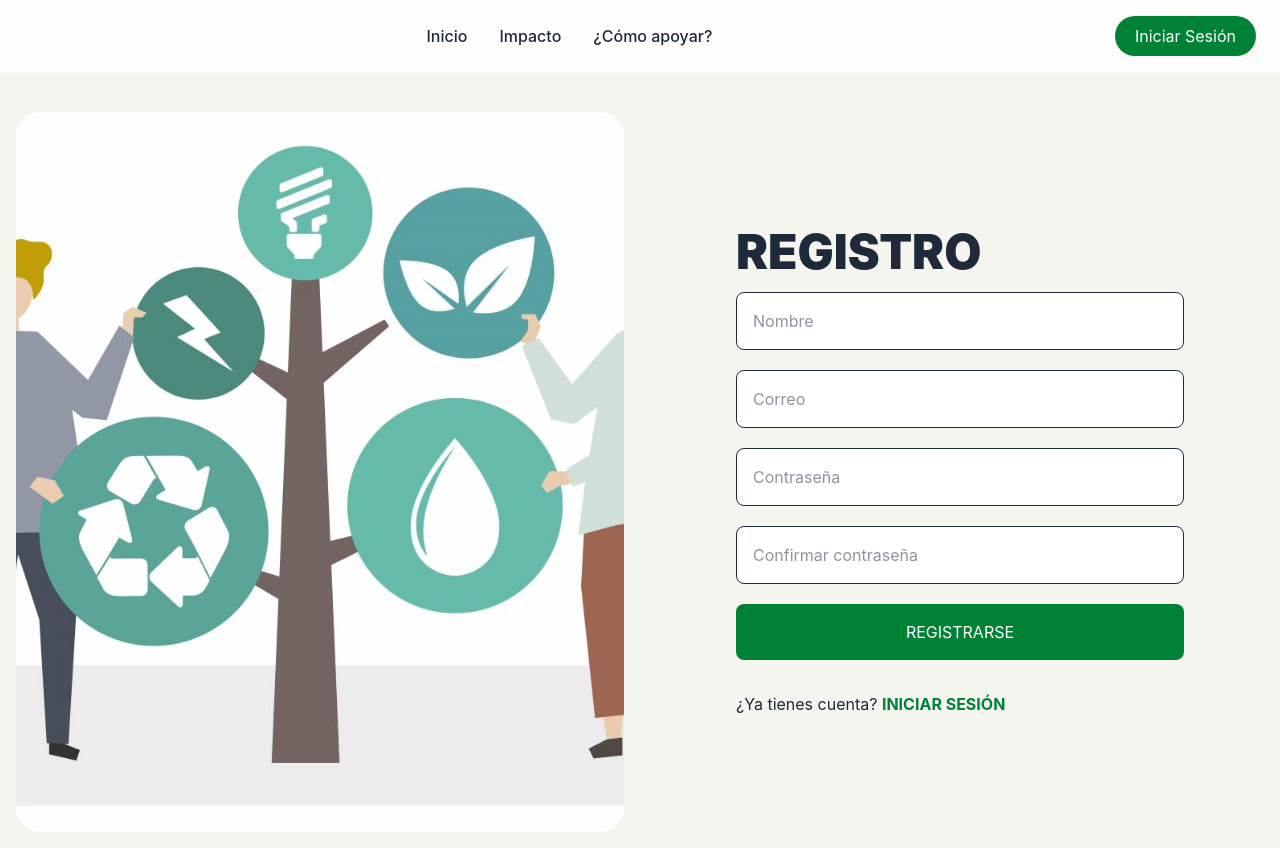
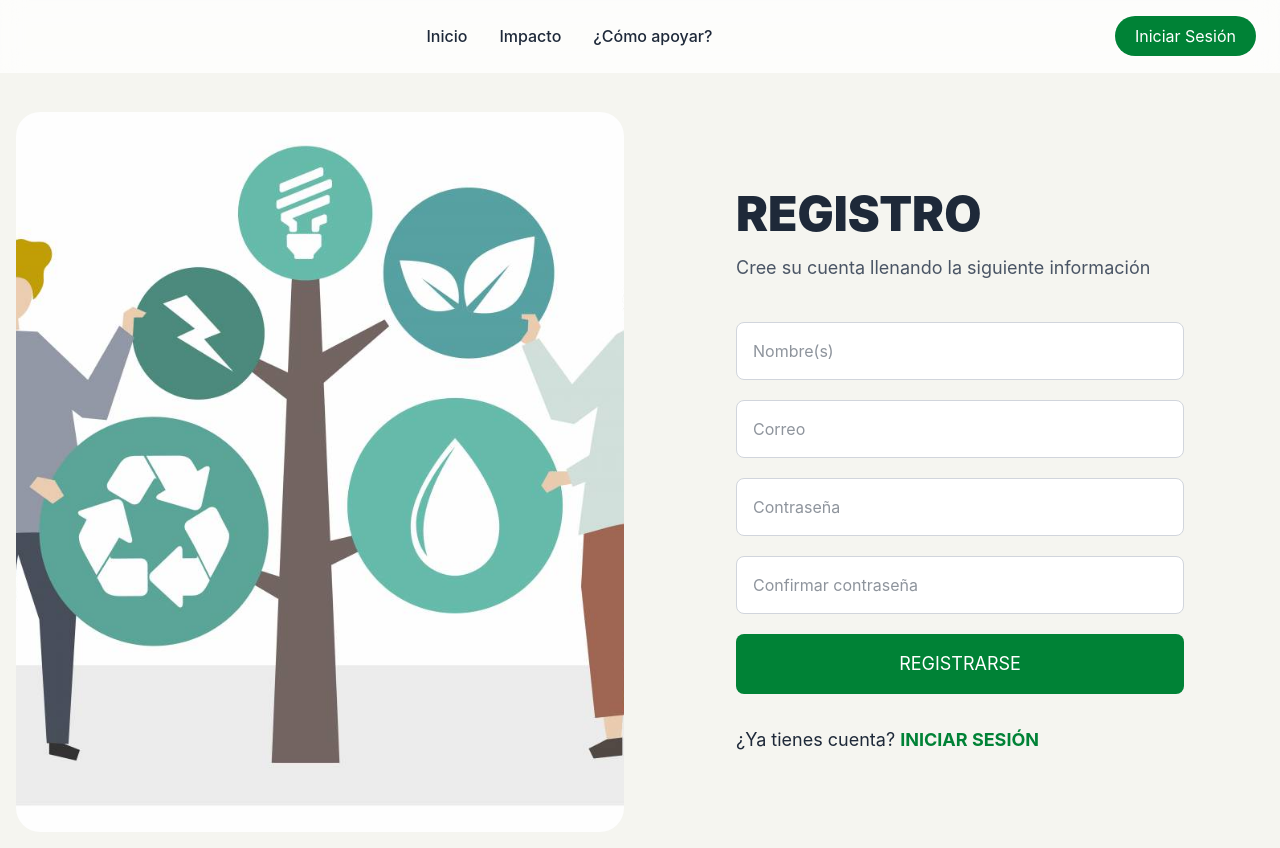
Before and after one commit to sahicr105/Proyecto_ods_22769, a React (Vite) app: page /login in a window 1280 px wide. Both pictures are taken after a click on the element "CREAR". Built offline with nearby package versions, Linux system fonts and the light colour scheme; no server answers.

Commit message:
loginGoogle

```diff
--- a/src/Sesion/Login.jsx
+++ b/src/Sesion/Login.jsx
@@ -5,8 +5,6 @@ import {
   createUserWithEmailAndPassword,
   signInWithEmailAndPassword,
   updateProfile,
-  setPersistence,
-  browserSessionPersistence,
 } from "firebase/auth";
 
 import {
@@ -15,201 +13,125 @@ import {
 } from "firebase/firestore";
 
 import { auth, provider, db } from "../firebase";
-
 import Navbar from "../components/Navbar";
 import eco from "../assets/form.jpg";
 
-
 function Login() {
-
   const [register, setRegister] = useState(false);
-
 
   // LOGIN
   const [loginEmail, setLoginEmail] = useState("");
   const [loginPassword, setLoginPassword] = useState("");
 
-
   // REGISTRO
-  const [nombre, setNombre] = useState("");
+  const [nombre, setNombre] = useState("")
   const [correo, setCorreo] = useState("");
   const [password, setPassword] = useState("");
   const [confirmar, setConfirmar] = useState("");
 
-
-
-  // GOOGLE LOGIN
+  // GOOGLE
 const loginGoogle = async () => {
 
   try {
 
-      await setPersistence(
-        auth,
-        browserSessionPersistence
-      );
+    provider.setCustomParameters({
+      prompt: "login"
+    });
 
-
-      await signInWithPopup(
-        auth,
-        provider
-      );
-
+    await signInWithPopup(auth, provider);
 
   } catch (error) {
 
     console.error(error);
+    alert("Error iniciando sesión con Google");
 
   }
 
 };
 
-
-
-
   // LOGIN EMAIL
   const loginEmailPassword = async () => {
-
     try {
-
-      await setPersistence(
-        auth,
-        browserSessionPersistence
-      );
-
-
       await signInWithEmailAndPassword(
         auth,
         loginEmail,
         loginPassword
       );
-
-
-    } catch(error) {
-
+    } catch (error) {
       console.error(error);
-
       alert("Correo o contraseña incorrectos");
-
     }
-
   };
-
-
-
 
   // REGISTRO
   const registrar = async () => {
 
-
-    if(
+    if (
       !nombre ||
       !correo ||
       !password ||
       !confirmar
-    ){
-
+    ) {
       return alert("Complete todos los campos");
-
     }
 
-
-
-    if(password !== confirmar){
-
+    if (password !== confirmar) {
       return alert("Las contraseñas no coinciden");
-
     }
 
-
-
+    // VALIDACION SEGURA
     const passwordRegex =
       /^(?=.*[A-Za-z])(?=.*\d)(?=.*[@$!%*#?&._-])[A-Za-z\d@$!%*#?&._-]{8,}$/;
 
-
-
-    if(!passwordRegex.test(password)){
+    if (!passwordRegex.test(password)) {
 
       return alert(
         "La contraseña debe tener mínimo 8 caracteres, 1 letra, 1 número y 1 símbolo"
       );
-
     }
 
-
-
     try {
-
-
       const userCredential =
         await createUserWithEmailAndPassword(
           auth,
           correo,
           password
         );
-
-
       const user = userCredential.user;
 
+      // NOMBRE
+      await updateProfile(user, {
+        displayName: nombre,
+      });
 
-
-      await updateProfile(
-        user,
-        {
-          displayName: nombre
-        }
-      );
-
-
-
-      await setDoc(
-        doc(db,"usuarios",user.uid),
-        {
+      // FIRESTORE
+      await setDoc(doc(db, "usuarios", user.uid), {
 
         nombre,
         correo,
-          uid:user.uid,
-
-          botellas:0,
-          bolsas:0,
-          desperdicios:0,
-
-          total:0,
-
-          primerImpacto:null
-
-        }
-      );
-
-
+        uid: user.uid,
+        botellas: 0,
+        bolsas: 0,
+        desperdicios: 0,
+        total: 0,
+        primerImpacto: null,
+      });
 
       alert("Cuenta creada exitosamente");
 
-
-
-    } catch(error){
-
+    } catch (error) {
       console.error(error);
-
       alert("Error al crear cuenta");
-
     }
-
-
   };
 
-
-
-
   return (
-
     <>
-
       <Navbar />
-
 
       <div className="min-h-screen pt-24 grid md:grid-cols-2 bg-[#f5f5f0]">
 
-
+        {/* IZQUIERDA */}
         <div className="hidden md:flex items-center justify-center p-4">
 
           <img
@@ -220,230 +142,160 @@ function Login() {
 
         </div>
 
-
-
-
+        {/* DERECHA */}
         <div className="flex items-center justify-center px-8 py-10">
-
 
           <div className="w-full max-w-md">
 
-
+            {/* LOGIN */}
             {!register ? (
-
               <>
-
 
                 <h1 className="text-5xl font-black mb-4">
                   LOGIN
                 </h1>
 
-
                 <p className="text-gray-600 mb-10 text-lg">
                   Ingrese sus datos para iniciar sesión
                 </p>
 
-
-
                 <div className="space-y-5">
-
 
                   <input
                     type="email"
                     placeholder="Correo"
                     value={loginEmail}
-                  onChange={(e)=>setLoginEmail(e.target.value)}
-                  className="w-full p-4 rounded-lg border bg-white"
+                    onChange={(e) =>
+                      setLoginEmail(e.target.value)
+                    }
+                    className="w-full p-4 rounded-lg border border-gray-300 outline-none focus:border-green-700 bg-white"
                   />
-
-
 
                   <input
                     type="password"
                     placeholder="Contraseña"
                     value={loginPassword}
-                  onChange={(e)=>setLoginPassword(e.target.value)}
-                  className="w-full p-4 rounded-lg border bg-white"
+                    onChange={(e) =>
+                      setLoginPassword(e.target.value)
+                    }
+                    className="w-full p-4 rounded-lg border border-gray-300 outline-none focus:border-green-700 bg-white"
                   />
 
-
-
                   <button
-
                     onClick={loginEmailPassword}
-
-                  className="w-full bg-green-700 text-white py-4 rounded-lg"
-
+                    className="w-full bg-green-700 hover:bg-green-800 transition text-white py-4 rounded-lg text-lg"
                   >
-
                     INICIAR SESIÓN
-
                   </button>
 
-
-
-
+                  {/* GOOGLE */}
                   <button
-
                     onClick={loginGoogle}
-
-                  className="w-full border py-4 rounded-lg"
-
+                    className="w-full border border-gray-300 hover:bg-gray-100 transition py-4 rounded-lg text-lg"
                   >
-
                     Continuar con Google
-
                   </button>
-
-
 
                 </div>
 
-
-
-
-              <p className="mt-8">
-
+                <p className="mt-8 text-lg">
 
                   ¿No tienes cuenta?{" "}
 
-
                   <span
-
-                  onClick={()=>setRegister(true)}
-
+                    onClick={() => setRegister(true)}
                     className="text-green-700 font-bold cursor-pointer"
-
                   >
-
                     CREAR
-
                   </span>
-
 
                 </p>
 
-
-
               </>
-
-
-
             ) : (
-
-
               <>
 
-
+                {/* REGISTRO */}
                 <h1 className="text-5xl font-black mb-4">
                   REGISTRO
                 </h1>
 
-
+                <p className="text-gray-600 mb-10 text-lg">
+                  Cree su cuenta llenando la siguiente información
+                </p>
 
                 <div className="space-y-5">
 
-
                   <input
                     type="text"
-                  placeholder="Nombre"
+                    placeholder="Nombre(s)"
                     value={nombre}
-                  onChange={(e)=>setNombre(e.target.value)}
-                  className="w-full p-4 rounded-lg border bg-white"
+                    onChange={(e) =>
+                      setNombre(e.target.value)
+                    }
+                    className="w-full p-4 rounded-lg border border-gray-300 outline-none focus:border-green-700 bg-white"
                   />
-
 
                   <input
                     type="email"
                     placeholder="Correo"
                     value={correo}
-                  onChange={(e)=>setCorreo(e.target.value)}
-                  className="w-full p-4 rounded-lg border bg-white"
+                    onChange={(e) =>
+                      setCorreo(e.target.value)
+                    }
+                    className="w-full p-4 rounded-lg border border-gray-300 outline-none focus:border-green-700 bg-white"
                   />
-
 
                   <input
                     type="password"
                     placeholder="Contraseña"
                     value={password}
-                  onChange={(e)=>setPassword(e.target.value)}
-                  className="w-full p-4 rounded-lg border bg-white"
+                    onChange={(e) =>
+                      setPassword(e.target.value)
+                    }
+                    className="w-full p-4 rounded-lg border border-gray-300 outline-none focus:border-green-700 bg-white"
                   />
-
 
                   <input
                     type="password"
                     placeholder="Confirmar contraseña"
                     value={confirmar}
-                  onChange={(e)=>setConfirmar(e.target.value)}
-                  className="w-full p-4 rounded-lg border bg-white"
+                    onChange={(e) =>
+                      setConfirmar(e.target.value)
+                    }
+                    className="w-full p-4 rounded-lg border border-gray-300 outline-none focus:border-green-700 bg-white"
                   />
 
-
-
                   <button
-
                     onClick={registrar}
-
-                  className="w-full bg-green-700 text-white py-4 rounded-lg"
-
+                    className="w-full bg-green-700 hover:bg-green-800 transition text-white py-4 rounded-lg text-lg"
                   >
-
                     REGISTRARSE
-
                   </button>
-
-
 
                 </div>
 
-
-
-
-              <p className="mt-8">
-
+                <p className="mt-8 text-lg">
 
                   ¿Ya tienes cuenta?{" "}
 
-
                   <span
-
-                  onClick={()=>setRegister(false)}
-
+                    onClick={() => setRegister(false)}
                     className="text-green-700 font-bold cursor-pointer"
-
                   >
-
                     INICIAR SESIÓN
-
                   </span>
-
 
                 </p>
 
-
-
               </>
-
-
             )}
 
-
-
           </div>
-
-
         </div>
-
-
       </div>
-
-
     </>
-
   );
-
 }
 
-
 export default Login;
--- a/src/firebase.js
+++ b/src/firebase.js
@@ -1,14 +1,6 @@
 import { initializeApp } from "firebase/app";
-
-import {
-  getAuth,
-  GoogleAuthProvider,
-  setPersistence,
-  browserSessionPersistence
-} from "firebase/auth";
-
+import { getAuth, GoogleAuthProvider } from "firebase/auth";
 import { getFirestore } from "firebase/firestore";
-
 
 const firebaseConfig = {
   apiKey: "AIzaSyAgoS-njblH2wMK4ZItSpuWbG1a4pB9uNo",
@@ -20,19 +12,8 @@ const firebaseConfig = {
   measurementId: "G-FHJHWBTTG6"
 };
 
-
 const app = initializeApp(firebaseConfig);
 
-
 export const auth = getAuth(app);
-
 export const provider = new GoogleAuthProvider();
-
 export const db = getFirestore(app);
-
-
-// SESIÓN TEMPORAL
-setPersistence(
-  auth,
-  browserSessionPersistence
-);
```
Lines whose indentation alone changed are shown as unchanged.
